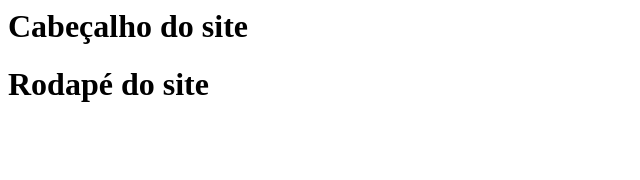
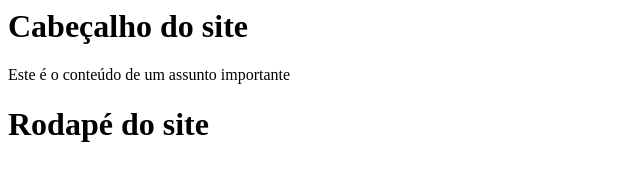
Before and after one commit to MexicanoT18/LUCASFRANCA_QUESTAO9, a plain HTML site: page index.html in a window 1280 px wide. Shown: the whole page, without its empty margins (0-640 px from the left). Drawn offline with Linux system fonts and the light colour scheme.

Commit message:
mudanca 1

```diff
--- a/index.html
+++ b/index.html
@@ -2,8 +2,13 @@
 	<head>
 		<title>Proposta 1 para homepage da empresa</title>
 	</head>
+
 	<body>
 		<h1>Cabeçalho do site</h1>
+		<div>
+		Este é o conteúdo de um assunto importante
+		</div>
+
 		<h1>Rodapé do site</h1>
 	</body>
 </html>
```
